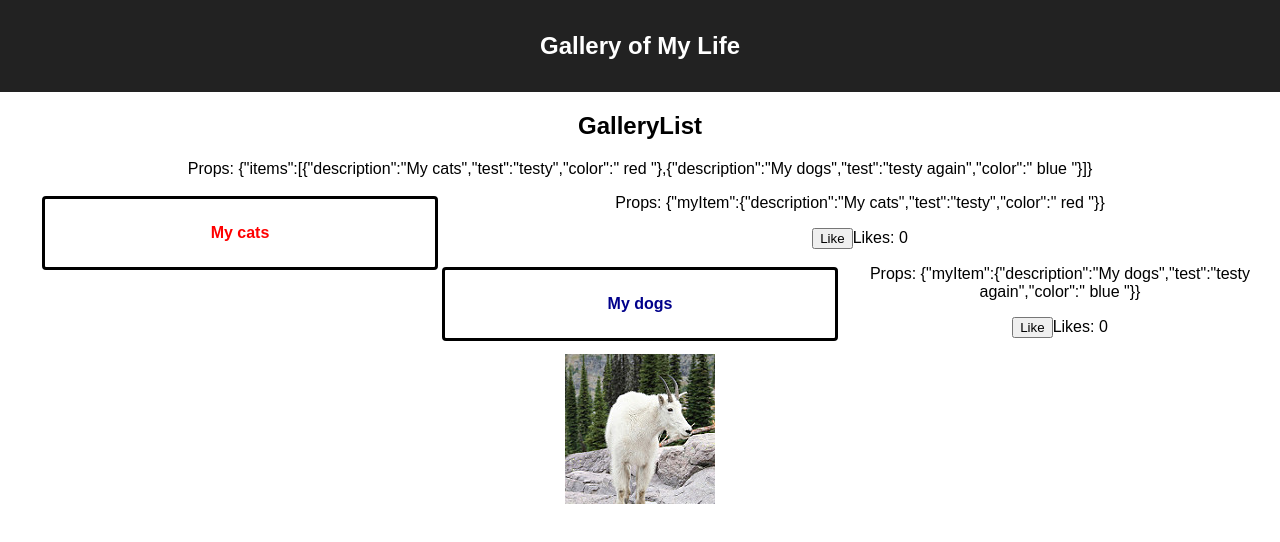
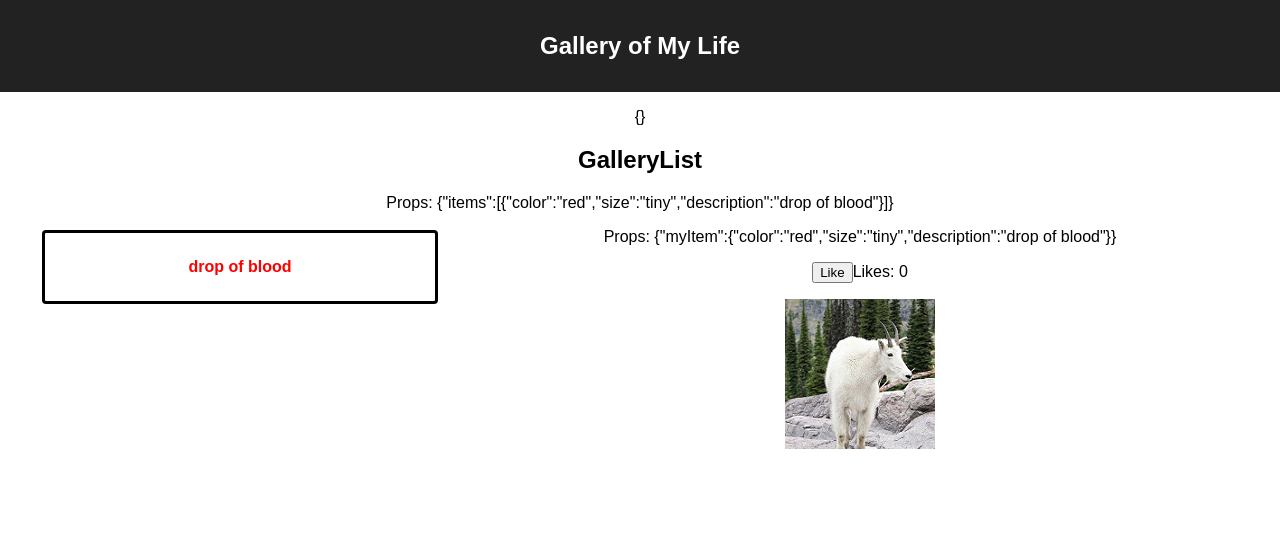
Before and after one commit to carlos-kelley/weekend-react-gallery, a React (Create React App) app: page / in a window 1280 px wide. Shown: the top 542 px of the page. Built offline with nearby package versions, Linux system fonts and the light colour scheme.

Commit message:
useeffect added

```diff
--- a/src/components/Body/Body.jsx
+++ b/src/components/Body/Body.jsx
@@ -1,24 +1,25 @@
 import React from 'react';
-import {useState} from 'react';
+import { useState, useEffect } from 'react';
 import GalleryList from '../GalleryList/GalleryList';
 
 
-function Body(){
+function Body( props ){
+    const [ itemsArray, setItemsArray ] = useState( [] );
+    // Make a GET call On page load
+    useEffect( ()=>{
+        getItems();
+    }, [] ); // empty array tells this to only run once
 
-    let itemsArray = [
-        {
-            description: 'My cats',
-            test: 'testy',
-            color: ' red '
-        },
-        {
-            description: 'My dogs',
-            test: 'testy again',
-            color: ' blue '
-        }
-    ]
+    const getItems=()=>{
+        setItemsArray( [ {
+            color:'red',
+            size: 'tiny',
+            description: 'drop of blood'
+        }]);
+    }
     return(
         <div className="body">
+        <p>{JSON.stringify (props) }</p>
         <p>
           <GalleryList items = {itemsArray}/>
           </p>
@@ -26,4 +27,5 @@ function Body(){
     );
 }
 
+
 export default Body;
```
